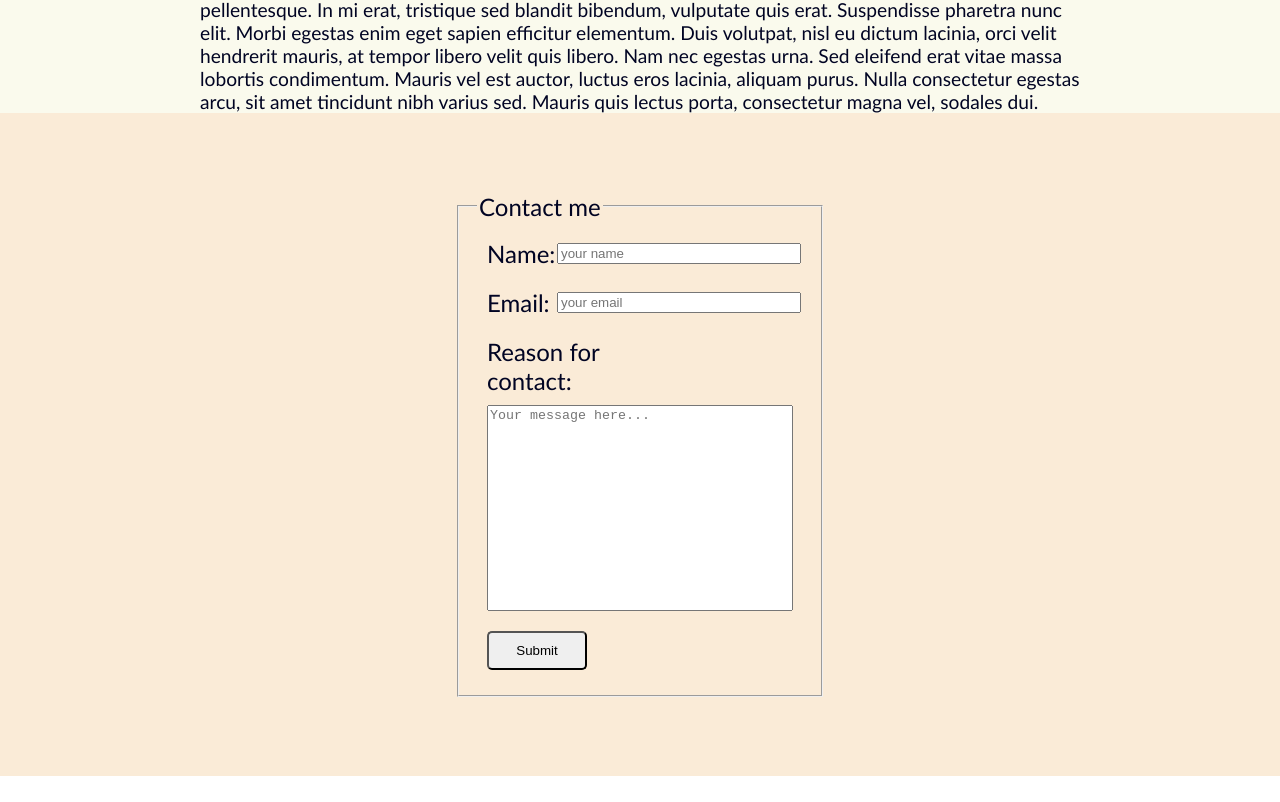
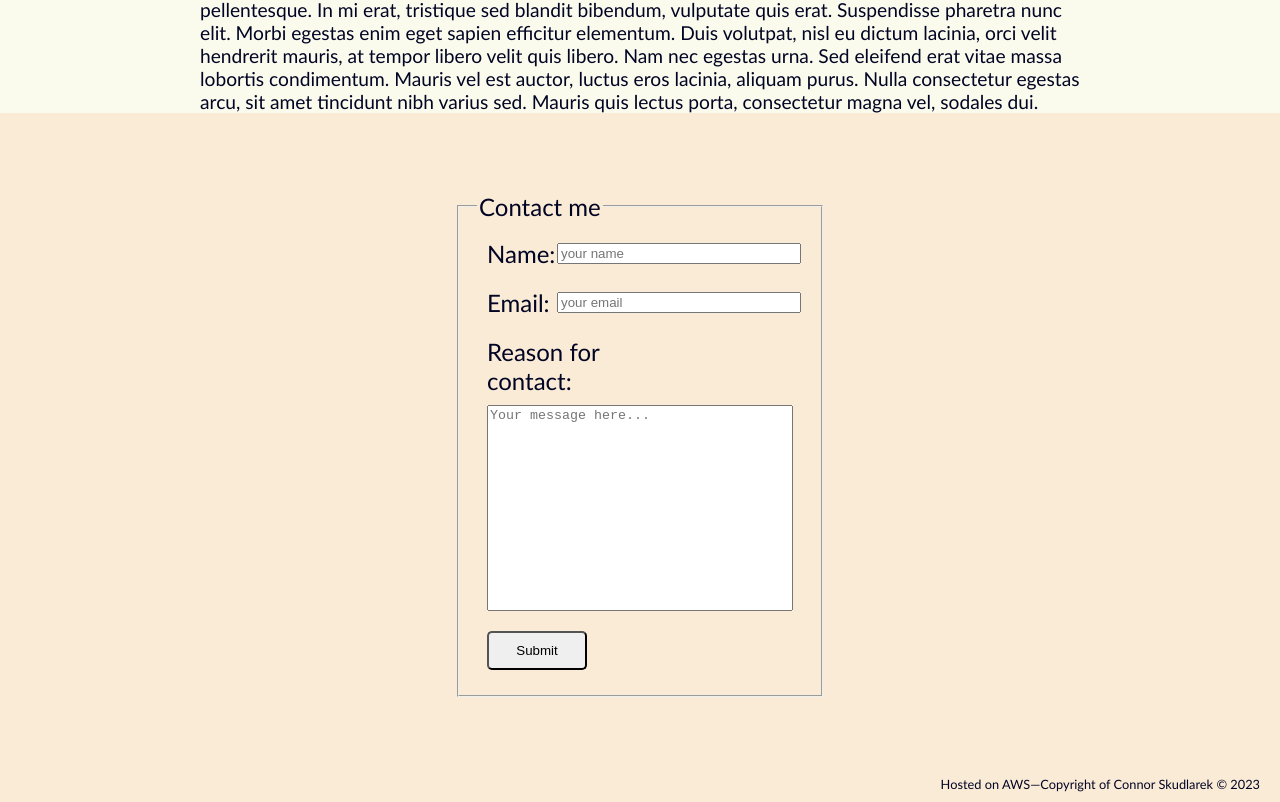
Before and after one commit to Connor-Skudlarek/portfolio, a React (Create React App) app in the folder client/: page / in a window 1280 px wide. Shown: the part 3877-4679 px from the top of the page. Before the commit the page ends 4653 px from the top, so only its background shows below. Built offline with nearby package versions, Linux system fonts and the light colour scheme.

Commit message:
Create and add footer to app.

```diff
--- a/client/src/App.js
+++ b/client/src/App.js
@@ -4,6 +4,7 @@ import Landing from './components/Landing';
 import Skills from './components/Skills';
 import Experience from './components/Experience';
 import ContactMe from './components/ContactMe';
+import Footer from './components/Footer';
 
 function App() {
 
@@ -14,6 +15,7 @@ function App() {
       <Skills />
       <Experience />
       <ContactMe />
+      <Footer />
     </div>
   );
 }
--- /dev/null
+++ b/client/src/components/Footer.jsx
@@ -0,0 +1,11 @@
+import '../styles/Footer.css'
+
+function Footer(){
+    return (
+        <div class="Footer-container section1">
+            <p>Hosted on AWS—Copyright of Connor Skudlarek © 2023</p>
+        </div>
+    )
+}
+
+export default Footer;
--- /dev/null
+++ b/client/src/styles/Footer.css
@@ -0,0 +1,11 @@
+.Footer-container {
+  margin: 0px;
+  text-align: right;
+  width: 100%;
+}
+
+.Footer-container > p {
+  padding: 0px 20px 10px 0px;
+  margin: 0px;
+  font-size: 0.8rem;
+}
```
